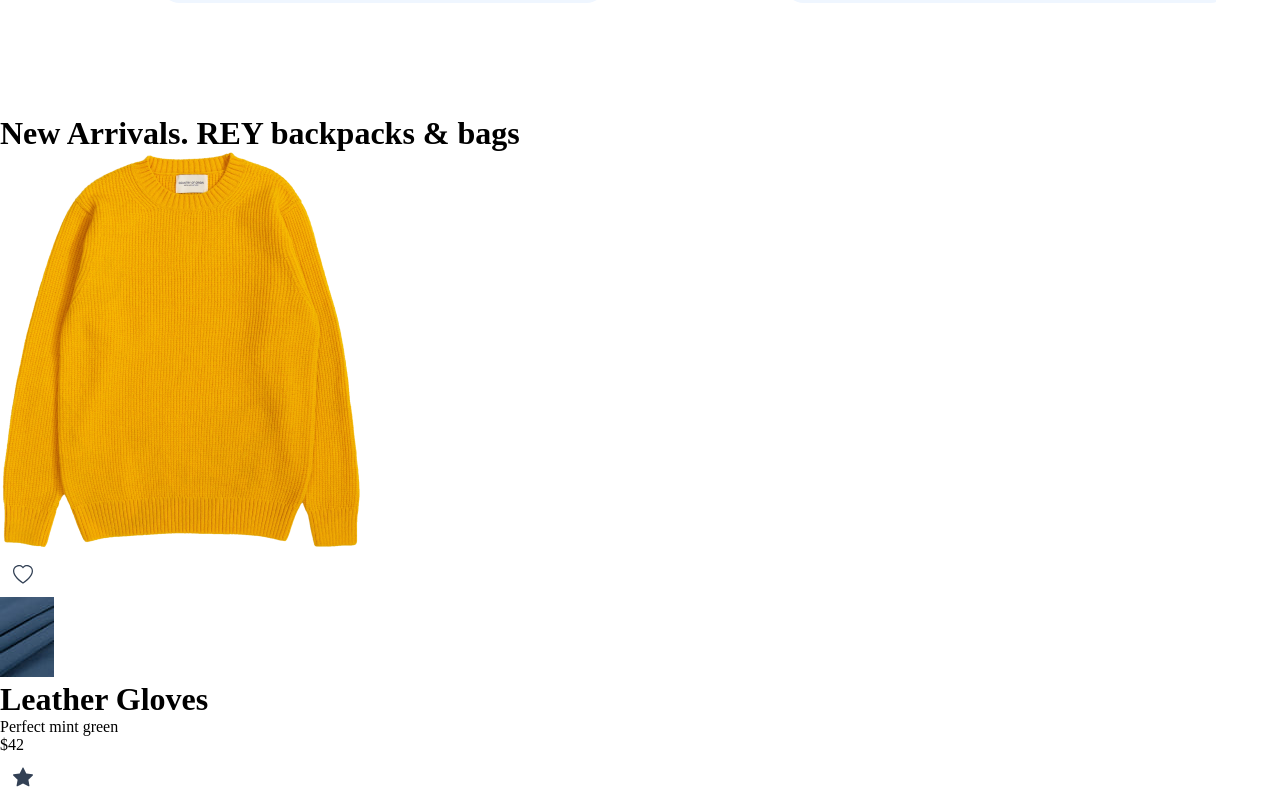
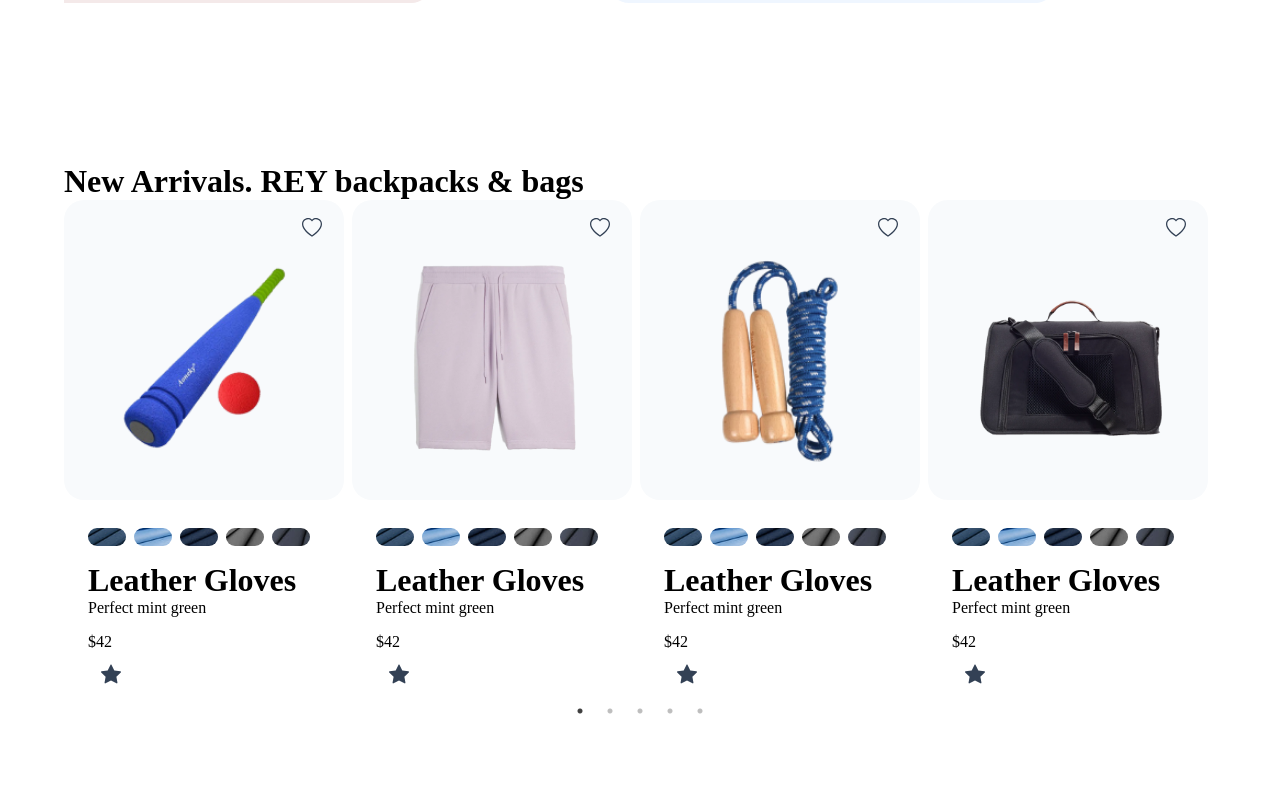
Before and after one commit to techshomez/ciseco-store, a React (Vite) app: page / in a window 1280 px wide. Shown: the part 2309-3100 px from the top of the page. After the commit the page ends 3053 px from the top, so only its background shows below. Built offline with nearby package versions, Linux system fonts and the light colour scheme; the HTML template or start-up script is replaced by a standard one.

Commit message:
adding product card styling

```diff
--- a/src/components/reuse/productCard/index.jsx
+++ b/src/components/reuse/productCard/index.jsx
@@ -3,13 +3,43 @@ import { BsArrowLeft, BsArrowRight, BsHeart, BsStarFill } from "react-icons/bs";
 import Slider from "react-slick";
 
 const ProductCard = ({ pro, heading, sub_heading }) => {
+  const SlickArrowLeft = ({ currentSlide, slideCount, ...props }) => (
+    <button
+      {...props}
+      className={
+        "slick-prev slick-arrow" + (currentSlide === 0 ? " slick-disabled" : "")
+      }
+      aria-disabled={currentSlide === 0 ? true : false}
+      type="button"
+    >
+      Previous
+    </button>
+  );
+  const SlickArrowRight = ({ currentSlide, slideCount, ...props }) => (
+    <button
+      {...props}
+      className={
+        "slick-next slick-arrow" +
+        (currentSlide === slideCount - 1 ? " slick-disabled" : "")
+      }
+      aria-disabled={currentSlide === slideCount - 1 ? true : false}
+      type="button"
+    >
+      Next
+    </button>
+  );
+
   var settings = {
     dots: true,
     infinite: true,
     speed: 500,
-    slidesToShow: 1,
+    arrows: true,
+    slidesToShow: 4,
     slidesToScroll: 1,
+    prevArrow: <SlickArrowLeft />,
+    nextArrow: <SlickArrowRight />,
   };
+
   return (
     <div className="product__card">
       <div className="card__title">
@@ -18,7 +48,7 @@ const ProductCard = ({ pro, heading, sub_heading }) => {
           <span> {sub_heading}</span>
         </h1>
       </div>
-      <div className="wrapper">
+      <Slider {...settings}>
         {pro.map((card, index) => {
           return (
             <div className="card__items" key={index}>
@@ -30,9 +60,11 @@ const ProductCard = ({ pro, heading, sub_heading }) => {
                   </i>
                 </div>
               </div>
-              <div className="item__list__top">
+              <div className="item__list__bottom">
                 <div className="color">
-                  <img src="/images/texture/1.jpg" alt="" />
+                  {card.texture.map((item, i) => {
+                    return <img src={item} alt="" key={i} />;
+                  })}
                 </div>
                 <div className="item__info">
                   <h1>{card.title}</h1>
@@ -56,7 +88,7 @@ const ProductCard = ({ pro, heading, sub_heading }) => {
             </div>
           );
         })}
-      </div>
+      </Slider>
     </div>
   );
 };
--- a/src/components/reuse/productCard/product_card.css
+++ b/src/components/reuse/productCard/product_card.css
@@ -0,0 +1,57 @@
+.product__card {
+  padding: 1rem 5%;
+  padding-top: 3rem;
+  padding-bottom: 3rem;
+  background-color: var(--white);
+}
+
+.product__card .card__items {
+  width: 310px;
+  height: 502;
+}
+
+.product__card .card__items .item__list__top {
+  position: relative;
+  width: 280px;
+  height: 300px;
+  inset: 0px;
+  border-radius: 20px;
+  margin-bottom: 2rem;
+  background-color: var(--pro-card-bg);
+}
+
+.product__card .card__items .item__list__top > img {
+  width: 100%;
+  height: 100%;
+  object-fit: cover;
+}
+
+.product__card .card__items .item__list__top .heart {
+  position: absolute;
+  top: 5px;
+  right: 10px;
+}
+
+.product__card .card__items .item__list__bottom {
+  position: relative;
+  width: 310px;
+  height: 164px;
+  display: flex;
+  flex-direction: column;
+  justify-content: center;
+  gap: 1rem;
+  padding: 1.5rem;
+}
+
+.product__card .card__items .item__list__bottom .color {
+  display: flex;
+  gap: 0.5rem;
+  margin-top: 2rem;
+}
+
+.product__card .card__items .item__list__bottom .color > img {
+  width: 38px;
+  height: 18px;
+  object-fit: cover;
+  border-radius: 50px;
+}
--- a/src/index.css
+++ b/src/index.css
@@ -29,4 +29,5 @@ a {
   --yellow-bg: #f3f1de;
   --deep-yellow-bg: #f4e9e9;
   --sky-bg: #eff6ff;
+  --pro-card-bg: #f8fafc;
 }
--- a/src/pages/home/index.jsx
+++ b/src/pages/home/index.jsx
@@ -15,7 +15,7 @@ const HomePage = () => {
           {
             id: 1,
             title: "Leather Gloves",
-            image: "/images/product/1.png",
+            image: "/images/product/3.png",
             desc: "Perfect mint green",
             price: "$42",
             texture: [
@@ -31,7 +31,7 @@ const HomePage = () => {
           {
             id: 2,
             title: "Leather Gloves",
-            image: "/images/product/2.png",
+            image: "/images/product/4.png",
             desc: "Perfect mint green",
             price: "$42",
             texture: [
@@ -47,7 +47,7 @@ const HomePage = () => {
           {
             id: 3,
             title: "Leather Gloves",
-            image: "/images/product/3.png",
+            image: "/images/product/5.png",
             desc: "Perfect mint green",
             price: "$42",
             texture: [
@@ -63,7 +63,7 @@ const HomePage = () => {
           {
             id: 4,
             title: "Leather Gloves",
-            image: "/images/product/4.png",
+            image: "/images/product/6.png",
             desc: "Perfect mint green",
             price: "$42",
             texture: [
@@ -79,7 +79,7 @@ const HomePage = () => {
           {
             id: 5,
             title: "Leather Gloves",
-            image: "/images/product/5.png",
+            image: "/images/product/2.png",
             desc: "Perfect mint green",
             price: "$42",
             texture: [
```
